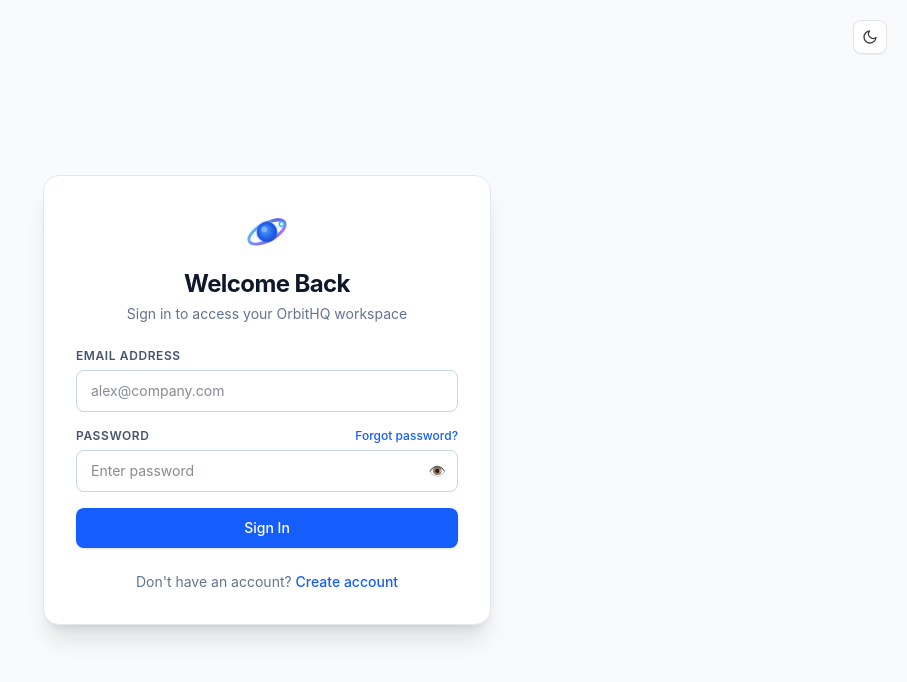
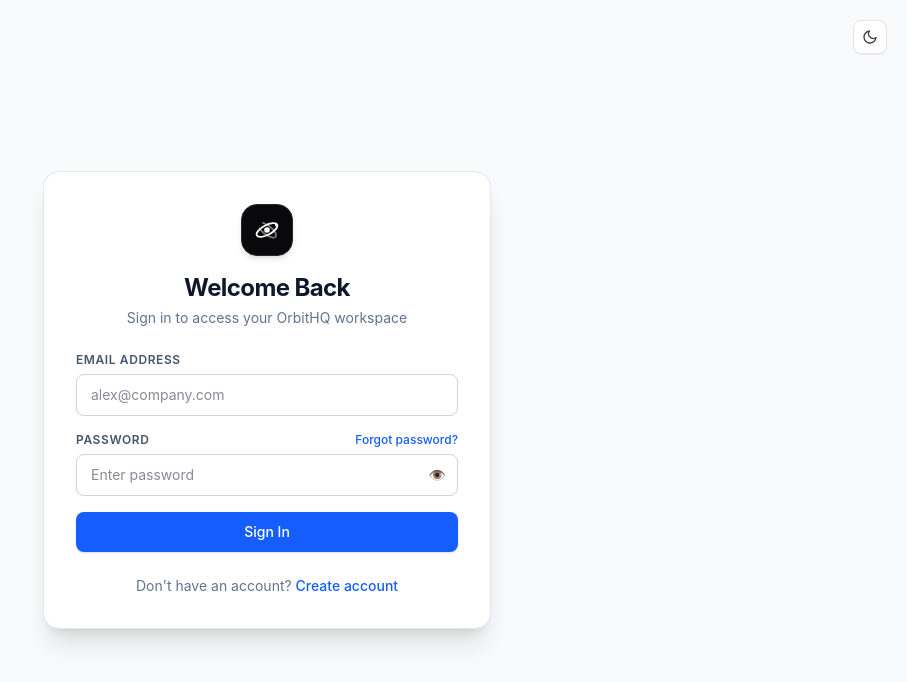
Before and after one commit to himanshuyadav14/fullstack-app, a React (Vite) app in the folder frontend/: page /login in a window 1280 px wide. Shown: the top 682 px of the page, without its empty margins (373-1280 px from the left). Built offline with nearby package versions, Linux system fonts and the light colour scheme; no server answers.

Commit message:
design(brand): redesign OrbitHQ logo with modern geometric B2B SaaS emblem

```diff
--- a/frontend/src/components/common/OrbitLogo.jsx
+++ b/frontend/src/components/common/OrbitLogo.jsx
@@ -1,5 +1,6 @@
 /**
- * Reusable OrbitHQ SVG Logo Component
+ * Modern B2B SaaS Geometric Orbit Logo (Linear / Vercel Aesthetic)
+ * Uses currentColor for seamless monochrome dark/light mode integration.
  */
 const OrbitLogo = ({ className = "w-6 h-6", size }) => {
   const style = size ? { width: `${size}px`, height: `${size}px` } : undefined;
@@ -7,67 +8,42 @@ const OrbitLogo = ({ className = "w-6 h-6", size }) => {
   return (
     <svg
       xmlns="http://www.w3.org/2000/svg"
-      viewBox="0 0 36 36"
+      viewBox="0 0 32 32"
       fill="none"
       className={className}
       style={style}
     >
-      <defs>
-        <radialGradient id="orbitCoreComp" cx="50%" cy="50%" r="50%" fx="35%" fy="35%">
-          <stop offset="0%" stopColor="#60a5fa" />
-          <stop offset="70%" stopColor="#2563eb" />
-          <stop offset="100%" stopColor="#1d4ed8" />
-        </radialGradient>
-
-        <linearGradient id="orbitRingComp" x1="0%" y1="0%" x2="100%" y2="100%">
-          <stop offset="0%" stopColor="#38bdf8" />
-          <stop offset="50%" stopColor="#6366f1" />
-          <stop offset="100%" stopColor="#a855f7" />
-        </linearGradient>
-
-        <filter id="orbitGlowComp" x="-20%" y="-20%" width="140%" height="140%">
-          <feGaussianBlur stdDeviation="0.8" result="blur" />
-          <feComposite in="SourceGraphic" in2="blur" operator="over" />
-        </filter>
-      </defs>
-
-      {/* Outer Orbit Ellipse (Back arc) */}
+      {/* Primary Orbital Ellipse Track */}
       <ellipse
-        cx="18"
-        cy="18"
-        rx="15"
-        ry="6.5"
-        transform="rotate(-28 18 18)"
-        stroke="url(#orbitRingComp)"
-        strokeWidth="2.2"
+        cx="16"
+        cy="16"
+        rx="13.2"
+        ry="5.4"
+        transform="rotate(-28 16 16)"
+        stroke="currentColor"
+        strokeWidth="2"
         strokeLinecap="round"
-        strokeDasharray="72 24"
-        opacity="0.85"
       />
 
-      {/* Central Planet Core */}
-      <circle cx="18" cy="18" r="7.5" fill="url(#orbitCoreComp)" filter="url(#orbitGlowComp)" />
-
-      {/* Inner Core Highlight */}
-      <circle cx="16" cy="16" r="2.2" fill="#93c5fd" opacity="0.6" />
-
-      {/* Outer Orbit Ellipse (Front crossing arc) */}
+      {/* Secondary Cross-Orbit Velocity Arc */}
       <ellipse
-        cx="18"
-        cy="18"
-        rx="15"
-        ry="6.5"
-        transform="rotate(-28 18 18)"
-        stroke="url(#orbitRingComp)"
-        strokeWidth="2.2"
+        cx="16"
+        cy="16"
+        rx="12.5"
+        ry="5"
+        transform="rotate(38 16 16)"
+        stroke="currentColor"
+        strokeWidth="2"
         strokeLinecap="round"
-        strokeDasharray="32 64"
-        strokeDashoffset="36"
+        strokeDasharray="22 12"
+        opacity="0.45"
       />
 
+      {/* Central Gravitational Nucleus */}
+      <circle cx="16" cy="16" r="3.2" fill="currentColor" />
+
       {/* Orbiting Satellite Node */}
-      <circle cx="29" cy="12" r="2.2" fill="#38bdf8" filter="url(#orbitGlowComp)" />
-      <circle cx="29" cy="12" r="1.2" fill="#ffffff" />
+      <circle cx="26.8" cy="10.2" r="1.8" fill="currentColor" />
     </svg>
   );
 };
--- a/frontend/src/components/layout/Navbar.jsx
+++ b/frontend/src/components/layout/Navbar.jsx
@@ -26,9 +26,11 @@ const Navbar = ({ onOpenCreateOrg }) => {
       <div className="flex items-center gap-6">
         <Link
           to="/"
-          className="flex items-center gap-2.5 text-lg font-bold tracking-tight text-zinc-900 dark:text-white"
+          className="flex items-center gap-2.5 text-base font-bold tracking-tight text-zinc-900 dark:text-white"
         >
-          <OrbitLogo className="w-6 h-6" />
+          <div className="w-7 h-7 rounded-lg bg-zinc-950 dark:bg-zinc-800 border border-zinc-800 dark:border-zinc-700 flex items-center justify-center text-zinc-100 shadow-2xs">
+            <OrbitLogo className="w-4 h-4" />
+          </div>
           <span className="font-bold tracking-tight">
             OrbitHQ
           </span>
--- a/frontend/src/layout/AppLayout.jsx
+++ b/frontend/src/layout/AppLayout.jsx
@@ -53,8 +53,10 @@ const AppLayout = () => {
           </div>
         ) : userOrgs.length === 0 ? (
           <div className="max-w-lg mx-auto my-16 text-center p-8 bg-white dark:bg-zinc-900 border border-zinc-200 dark:border-zinc-800 rounded-2xl shadow-xl">
-            <div className="flex justify-center mb-3">
-              <OrbitLogo className="w-12 h-12" />
+            <div className="flex justify-center mb-4">
+              <div className="w-14 h-14 rounded-2xl bg-zinc-950 dark:bg-zinc-800 border border-zinc-800 dark:border-zinc-700 flex items-center justify-center text-white shadow-md">
+                <OrbitLogo className="w-8 h-8" />
+              </div>
             </div>
             <h2 className="text-xl font-bold mb-2">Welcome to OrbitHQ</h2>
             <p className="text-sm text-zinc-500 dark:text-zinc-400 mb-6 leading-relaxed">
--- a/frontend/src/pages/ForgotPassword.jsx
+++ b/frontend/src/pages/ForgotPassword.jsx
@@ -49,8 +49,10 @@ const ForgotPassword = () => {
 
       <div className="w-full max-w-md bg-white dark:bg-zinc-900 border border-slate-200 dark:border-zinc-800 rounded-2xl shadow-xl p-8">
         <div className="text-center mb-6">
-          <div className="flex justify-center mb-3">
-            <OrbitLogo className="w-12 h-12" />
+          <div className="flex justify-center mb-4">
+            <div className="w-13 h-13 rounded-2xl bg-zinc-950 dark:bg-zinc-800 border border-zinc-800 dark:border-zinc-700 flex items-center justify-center text-white shadow-md">
+              <OrbitLogo className="w-7 h-7" />
+            </div>
           </div>
           <h2 className="text-2xl font-bold tracking-tight">Forgot Password?</h2>
           <p className="text-sm text-slate-500 dark:text-zinc-400 mt-1">
--- a/frontend/src/pages/Login.jsx
+++ b/frontend/src/pages/Login.jsx
@@ -44,8 +44,10 @@ const Login = () => {
 
       <div className="w-full max-w-md bg-white dark:bg-zinc-900 border border-slate-200 dark:border-zinc-800 rounded-2xl shadow-xl p-8">
         <div className="text-center mb-6">
-          <div className="flex justify-center mb-3">
-            <OrbitLogo className="w-12 h-12" />
+          <div className="flex justify-center mb-4">
+            <div className="w-13 h-13 rounded-2xl bg-zinc-950 dark:bg-zinc-800 border border-zinc-800 dark:border-zinc-700 flex items-center justify-center text-white shadow-md">
+              <OrbitLogo className="w-7 h-7" />
+            </div>
           </div>
           <h2 className="text-2xl font-bold tracking-tight">Welcome Back</h2>
           <p className="text-sm text-slate-500 dark:text-zinc-400 mt-1">
--- a/frontend/src/pages/ResetPassword.jsx
+++ b/frontend/src/pages/ResetPassword.jsx
@@ -73,8 +73,10 @@ const ResetPassword = () => {
 
       <div className="w-full max-w-md bg-white dark:bg-zinc-900 border border-slate-200 dark:border-zinc-800 rounded-2xl shadow-xl p-8">
         <div className="text-center mb-6">
-          <div className="flex justify-center mb-3">
-            <OrbitLogo className="w-12 h-12" />
+          <div className="flex justify-center mb-4">
+            <div className="w-13 h-13 rounded-2xl bg-zinc-950 dark:bg-zinc-800 border border-zinc-800 dark:border-zinc-700 flex items-center justify-center text-white shadow-md">
+              <OrbitLogo className="w-7 h-7" />
+            </div>
           </div>
           <h2 className="text-2xl font-bold tracking-tight">Set New Password</h2>
           <p className="text-sm text-slate-500 dark:text-zinc-400 mt-1">
--- a/frontend/src/pages/Signup.jsx
+++ b/frontend/src/pages/Signup.jsx
@@ -129,8 +129,10 @@ const Signup = () => {
         {step === "form" ? (
           <>
             <div className="text-center mb-6">
-              <div className="flex justify-center mb-3">
-                <OrbitLogo className="w-12 h-12" />
+              <div className="flex justify-center mb-4">
+                <div className="w-13 h-13 rounded-2xl bg-zinc-950 dark:bg-zinc-800 border border-zinc-800 dark:border-zinc-700 flex items-center justify-center text-white shadow-md">
+                  <OrbitLogo className="w-7 h-7" />
+                </div>
               </div>
               <h2 className="text-2xl font-bold tracking-tight">Create OrbitHQ Account</h2>
               <p className="text-sm text-slate-500 dark:text-zinc-400 mt-1">
--- a/frontend/src/pages/VerifyEmail.jsx
+++ b/frontend/src/pages/VerifyEmail.jsx
@@ -89,8 +89,10 @@ const VerifyEmail = () => {
 
       <div className="w-full max-w-md bg-white dark:bg-zinc-900 border border-slate-200 dark:border-zinc-800 rounded-2xl shadow-xl p-8">
         <div className="text-center mb-6">
-          <div className="flex justify-center mb-3">
-            <OrbitLogo className="w-12 h-12" />
+          <div className="flex justify-center mb-4">
+            <div className="w-13 h-13 rounded-2xl bg-zinc-950 dark:bg-zinc-800 border border-zinc-800 dark:border-zinc-700 flex items-center justify-center text-white shadow-md">
+              <OrbitLogo className="w-7 h-7" />
+            </div>
           </div>
           <h2 className="text-2xl font-bold tracking-tight">Confirm Your Email</h2>
           <p className="text-sm text-slate-500 dark:text-zinc-400 mt-1">
```
Also changed, not shown: frontend/public/logo.svg.
